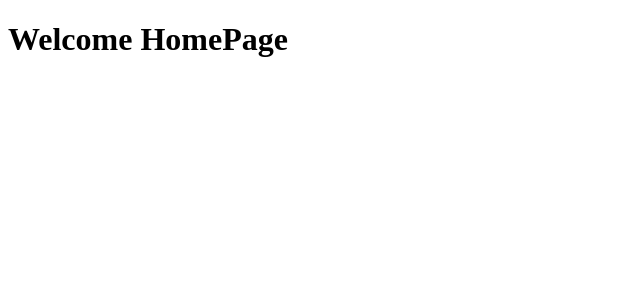
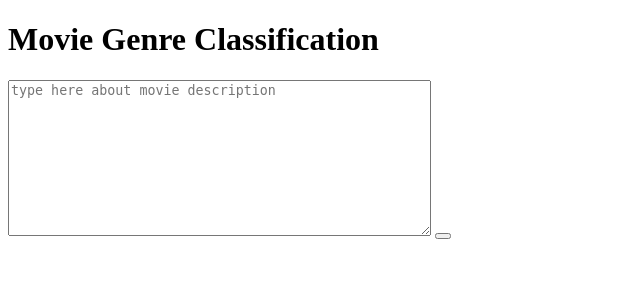
Before and after one commit to MorningStarTM/movie-genre-classification, a Flask app: page / in a window 1280 px wide. Shown: the top 300 px of the page, without its empty margins (0-640 px from the left). Run offline with Flask 2, Linux system fonts and the light colour scheme.

Commit message:
updated main page

```diff
--- a/templates/index.html
+++ b/templates/index.html
@@ -4,9 +4,14 @@
     <meta charset="UTF-8">
     <meta http-equiv="X-UA-Compatible" content="IE=edge">
     <meta name="viewport" content="width=device-width, initial-scale=1.0">
+    <link rel="stylesheet" href="https://cdnjs.cloudflare.com/ajax/libs/font-awesome/5.15.2/css/all.min.css" integrity="sha512-0kR1fAAVlD9gOqoV7nvZ+HhbeC7Byg3FJ6vLxslhNzCpH+NU/jjT6nJic6TcB6UjQr9bV7vgsQ2JZm7+US3qGw==" crossorigin="anonymous" referrerpolicy="no-referrer" />
+
     <title>Document</title>
 </head>
 <body>
-    <h1>Welcome HomePage</h1>
+    <h1>Movie Genre Classification</h1>
+    <textarea name="text" id="" cols="50" rows="10" placeholder="type here about movie description"></textarea>
+    <button class="paper-plane-btn"></button>
+
 </body>
 </html>
```
